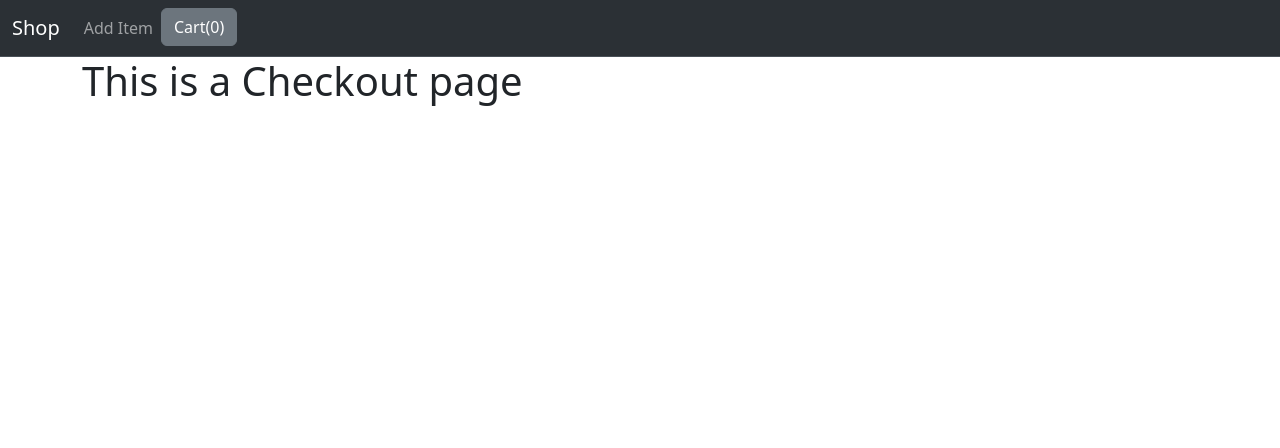
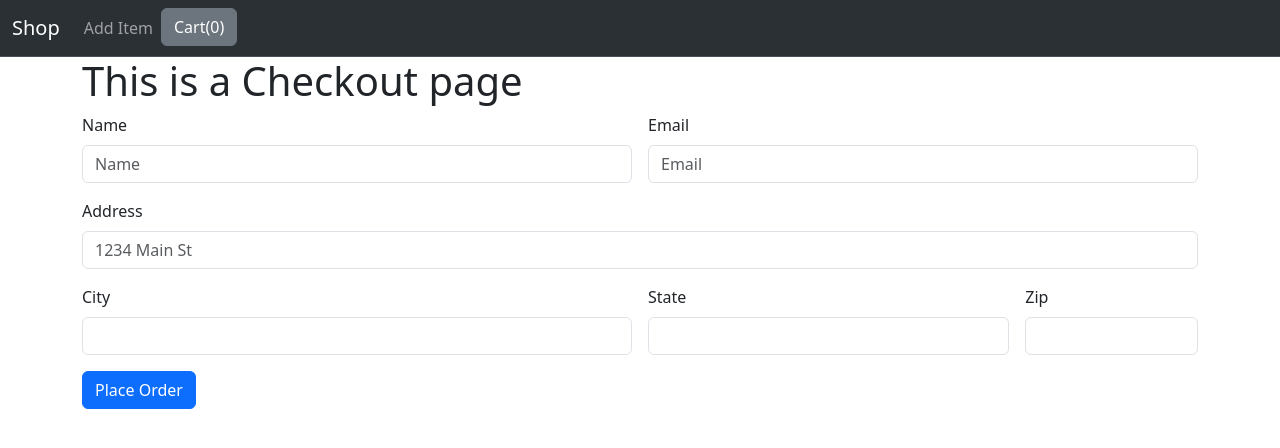
Before and after one commit to lddi-lab/django-ecommerce-shpp, a Django app: page /checkout/ in a window 1280 px wide. Shown: the top 448 px of the page. Run offline with Django 4.2, Linux system fonts and the light colour scheme.

Commit message:
added checkout form

```diff
--- a/shop/admin.py
+++ b/shop/admin.py
@@ -1,5 +1,7 @@
 from django.contrib import admin
-from .models import Products
+from .models import Products, Order
+
 
 # Register your models here.
 admin.site.register(Products)
+admin.site.register(Order)
--- a/shop/templates/shop/checkout.html
+++ b/shop/templates/shop/checkout.html
@@ -2,11 +2,45 @@
 {% block content %}
 
 <h1>This is a Checkout page</h1>
-<div class="col-md-12">
-    <div class="row">
+<div class="row">
+    <div class="col-md-12">
         <ul class="list-group" id="item_list">
-
         </ul>
+    </div>
+</div>
+<div class="row">
+    <div class="col-md-12">
+          <form class="row g-3" method="POST">
+            {% csrf_token %}
+            <div class="col-md-6">
+                <label for="inputName" class="form-label">Name</label>
+                <input type="text" class="form-control" id="name" name="name" placeholder="Name">
+            </div>
+            <div class="col-md-6">
+              <label for="inputEmail4" class="form-label">Email</label>
+              <input type="email" class="form-control" id="email" name="email" placeholder="Email">
+            </div>
+            <div class="col-12">
+              <label for="inputAddress" class="form-label">Address</label>
+              <input type="text" class="form-control" id="name" name="address" placeholder="1234 Main St">
+            </div>
+            <div class="col-md-6">
+              <label for="inputCity" class="form-label">City</label>
+              <input type="text" class="form-control" id="city" name="city">
+            </div>
+            <div class="col-md-4">
+                <label for="inputState" class="form-label">State</label>
+                <input type="text" class="form-control" id="state" name="state">
+              </select>
+            </div>
+            <div class="col-md-2">
+              <label for="inputZip" class="form-label">Zip</label>
+              <input type="text" class="form-control" id="zipcode" name="zipcode">
+            </div>
+            <div class="col-12">
+              <button type="submit" class="btn btn-primary">Place Order</button>
+            </div>
+          </form>
     </div>
 </div>
 
--- a/shop/views.py
+++ b/shop/views.py
@@ -1,5 +1,5 @@
 from django.shortcuts import render
-from .models import Products
+from .models import Products, Order
 from django.core.paginator import Paginator
 
 # Create your views here.
@@ -24,4 +24,16 @@ def detail(request, id):
     return render(request,'shop/detail.html', {'product_object':product_object})
 
 def checkout(request):
+
+    if request.method == "POST":
+        name = request.POST.get('name', '')
+        email = request.POST.get('email', '')
+        address = request.POST.get('address', '')
+        city = request.POST.get('city', '')
+        state = request.POST.get('state', '')
+        zipcode = request.POST.get('zipcode', '')
+
+        order = Order(name=name, email=email, address=address, city=city, state=state, zipcode=zipcode)
+        order.save()
+
     return render(request, 'shop/checkout.html')
```
Also changed, not shown: shop/models.py (+9 -0 lines), db.sqlite3, shop/migrations/0002_order.py (added).
